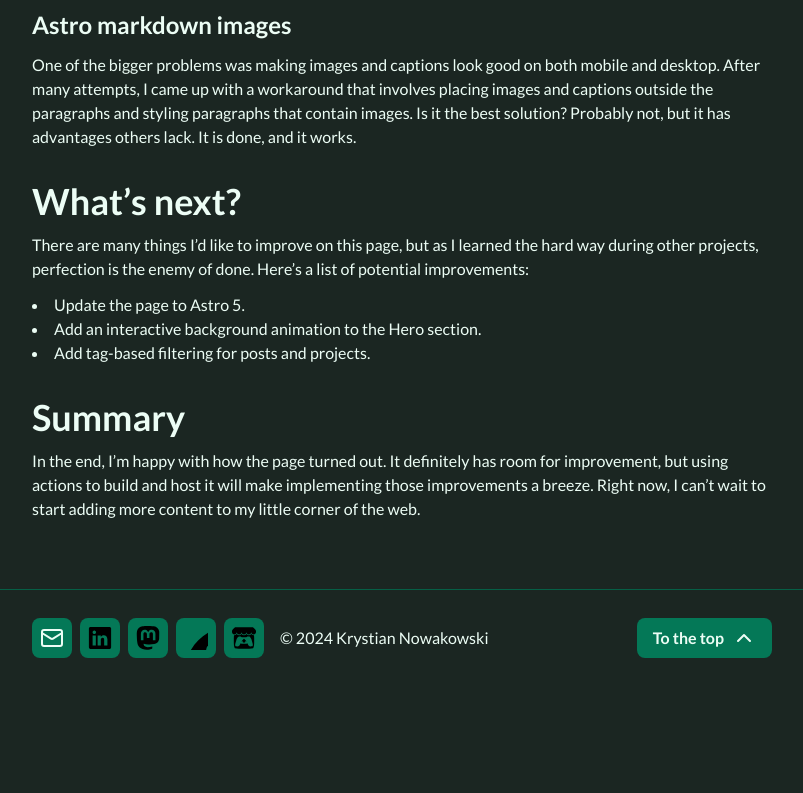
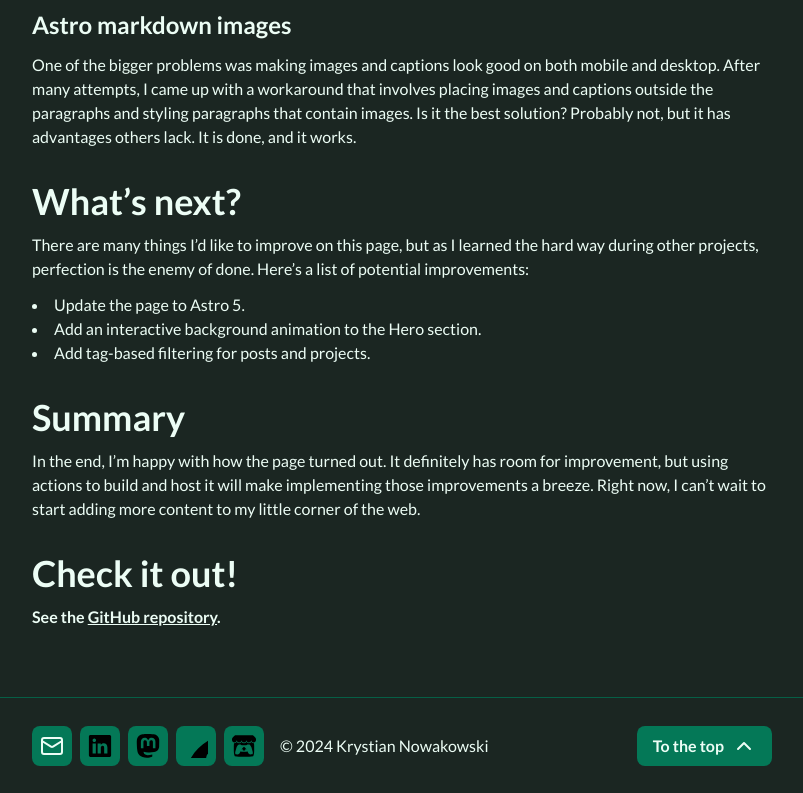
Before and after one commit to kabaczek1/kabaczek1.github.io, an Astro site: page /projects/astro-portfolio in a window 1280 px wide. Shown: the part 6637-7430 px from the top of the page, without its empty margins (238-1041 px from the left). Before the commit the page ends 7322 px from the top, so only its background shows below. Built offline with nearby package versions, Linux system fonts and the light colour scheme; Astro itself is replaced by a stand-in of ours.

Commit message:
Added github links

```diff
--- a/src/content/projects/astro-portfolio/index.md
+++ b/src/content/projects/astro-portfolio/index.md
@@ -151,3 +151,7 @@ There are many things I'd like to improve on this page, but as I learned the har
 # Summary
 
 In the end, I'm happy with how the page turned out. It definitely has room for improvement, but using actions to build and host it will make implementing those improvements a breeze. Right now, I can't wait to start adding more content to my little corner of the web.
+
+# Check it out!
+
+**See the [GitHub repository](https://github.com/kabaczek1/kabaczek1.github.io).**
--- a/src/content/projects/strategy-game/index.md
+++ b/src/content/projects/strategy-game/index.md
@@ -51,3 +51,7 @@ Visit the [blog section](/posts/) of my page to read the full write-ups for the
 - Do I need different transition animations?
 - Should I allow adjustments to the transition speed?
 - How should scenes be managed?
+
+# Check it out!
+
+**See the [GitHub repository](https://github.com/kabaczek1/kaba-game).**
```
